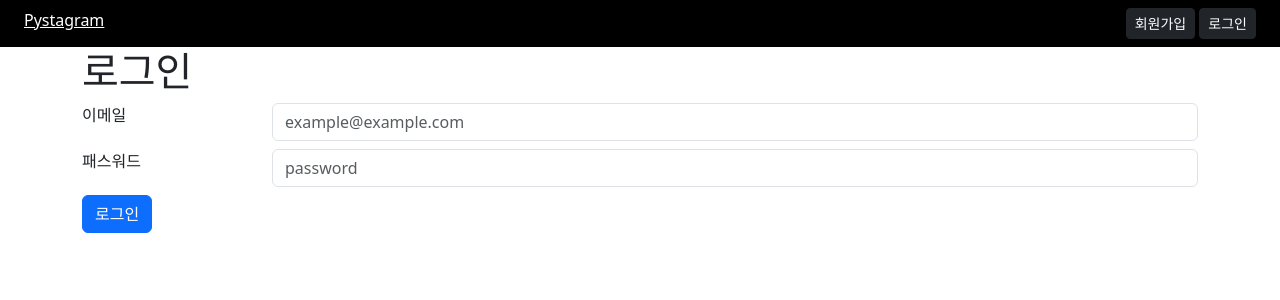
After one commit to SWWS97/13_django_vod, a Django app: page /login/ in a window 1280 px wide. The commit adds this page. Shown: the top 300 px of the page. Run offline with Django 5.2, Linux system fonts and the light colour scheme; some libraries are stand-ins or nearby versions.

Commit message:
add login/logout

```diff
--- a/pystagram/config/settings.py
+++ b/pystagram/config/settings.py
@@ -153,3 +153,6 @@ EMAIL_USE_TLS = True
 EMAIL_PORT = 587
 EMAIL_HOST_USER = SECRET["email"]["user"]
 EMAIL_HOST_PASSWORD = SECRET["email"]["password"]
+
+LOGIN_URL = "/login/"
+LOGOUT_REDIRECT_URL = "/"
--- a/pystagram/config/urls.py
+++ b/pystagram/config/urls.py
@@ -15,7 +15,8 @@ Including another URLconf
     2. Add a URL to urlpatterns:  path('blog/', include('blog.urls'))
 """
 from django.contrib import admin
-from django.urls import path
+from django.contrib.auth.views import LogoutView
+from django.urls import path, include
 from django.views.generic import TemplateView
 
 from member import views as member_views
@@ -24,6 +25,9 @@ urlpatterns = [
     path('admin/', admin.site.urls),
     # auth
     path("signup/", member_views.SignupView.as_view(), name="signup"),
+    path("login/", member_views.LoginView.as_view(), name="login"),
+    path("logout/", LogoutView.as_view(), name="logout"),
+    # path("accounts/", include("django.contrib.auth.urls")),
     path("verify/", member_views.verify_email, name="verify_email"),
     # path("signup/done/", TemplateView.as_view(template_name="auth/signup_done.html"),name="signup_done"),
 ]
--- a/pystagram/member/forms.py
+++ b/pystagram/member/forms.py
@@ -1,5 +1,5 @@
 from django import forms
-from django.contrib.auth import get_user_model
+from django.contrib.auth import get_user_model, authenticate
 from django.contrib.auth.forms import UserCreationForm
 
 User = get_user_model()
@@ -41,3 +41,49 @@ class SignupForm(UserCreationForm):
                 }
             )
         }
+
+class LoginForm(forms.Form):
+    email = forms.CharField(
+        label="이메일",
+        required=True,
+        widget=forms.EmailInput(
+            attrs={
+                "placeholder": "example@example.com",
+                "class": "form-control",
+            }
+        )
+    )
+
+    # PasswordInput: 비밀번호 입력할 때 ******* 처리
+    password = forms.CharField(
+        label="패스워드",
+        required=True,
+        widget=forms.PasswordInput(
+            attrs={
+                "placeholder": "password",
+                "class": "form-control",
+            }
+        )
+    )
+
+    def __init__(self, *args, **kwargs):
+        super().__init__(*args, **kwargs)
+        self.user = None
+
+
+    # def clean(): Form 클래스에서 전체 필드(여러 입력값)를 한 번에 검사할 때 실행되는 메서드
+    # 즉, email, password 둘 다 확인해야 할 때 clean()을 씀
+    # 로그인 시 입력된 email, password가 유효한지 검사(clean)
+    # 로그인 폼에서 사용자가 쓴 이메일/비밀번호가 맞는지 확인하고, 아직 인증되지 않은 계정이면 로그인 막기
+    # cleaned_data = super().clean(): 부모 클래스(forms.Form)의 clean()을 먼저 실행해서 사용자가 입력한 데이터를 기본 검증 후 가져옴
+    def clean(self):
+        cleaned_data = super().clean()
+        email = cleaned_data.get("email")
+        password = cleaned_data.get("password")
+        # authenticate() : DB 내부를 조회해서 해당 이메일/비밀번호로 로그인 가능한 유저가 있는지 확인
+        # 맞으면 User 객체 반환, 틀리면 None 반환
+        self.user = authenticate(email=email, password=password)
+        # 유저가 존재하긴 하지만 이메일 인증이 안 됐거나 비활성화된 계정
+        if not self.user.is_active:
+            raise forms.ValidationError("유저가 인증되지 않았습니다.")
+        return cleaned_data # 모든 검증이 끝났다면 정제(cleaned)된 데이터를 반환
--- a/pystagram/member/views.py
+++ b/pystagram/member/views.py
@@ -1,13 +1,13 @@
 from django.conf import settings
-from django.contrib.auth import get_user_model
+from django.contrib.auth import get_user_model, login
 from django.core import signing
 from django.core.signing import TimestampSigner, SignatureExpired
 from django.http import HttpResponseRedirect
 from django.shortcuts import render, get_object_or_404, redirect
-from django.urls import reverse_lazy, reverse
+from django.urls import reverse_lazy
 from django.views.generic import FormView
 
-from member.forms import SignupForm
+from member.forms import SignupForm, LoginForm
 from utils.email import send_email
 
 User = get_user_model()
@@ -78,3 +78,31 @@ def verify_email(request):
     # TODO: 나중에 Redirect 시키기
     # return redirect(reverse("login"))
     return render(request, "auth/email_verified_done.html", {"user": user})
+
+class LoginView(FormView):
+    template_name = "auth/login.html"
+    form_class = LoginForm
+    # TODO: 나중에 메인페이지로 Redirect 시키기
+    success_url = reverse_lazy("login")
+
+    def form_valid(self, form):
+        user = form.user
+        login(self.request, user)
+
+        next_page = self.request.GET.get("next")
+        if next_page:
+            return HttpResponseRedirect(next_page)
+
+        return HttpResponseRedirect(self.get_success_url())
+
+
+# 1️⃣ 사용자가 로그인 폼에서 이메일/비밀번호 입력
+# ↓
+# 2️⃣ LoginForm.clean() 실행 → DB에서 유저 존재 여부 확인
+# ↓
+# 3️⃣ 로그인 성공 시 self.user = user 로 저장
+# ↓
+# 4️⃣ 뷰(LoginView)에서 form.user 바로 꺼내서 로그인 처리
+#
+# 👉 즉, “한 번 DB에서 가져온 유저 정보를 다시 불러올 필요 없음”
+# 왜냐면 이미 form이 들고 있으니까 DB 쿼리 최소화 시킴
--- /dev/null
+++ b/pystagram/templates/auth/login.html
@@ -0,0 +1,9 @@
+{% extends "base.html" %}
+{% block content %}
+    <h1 class="title">로그인</h1>
+    <form method="POST">
+        {% csrf_token %}
+        {% include "include/form.html" %}
+    <button class="btn btn-primary">로그인</button>
+    </form>
+{% endblock %}
--- a/pystagram/templates/base.html
+++ b/pystagram/templates/base.html
@@ -7,6 +7,26 @@
     <link rel="stylesheet" href="{% static "css/bootstrap.css" %}">
 </head>
 <body>
+<nav class="d-flex justify-content-between py-2 px-4 bg-black text-white">
+    <div>
+{#  TODO: main 연결  #}
+        <a href="" class="text-decoration-non text-white">Pystagram</a>
+    </div>
+    <div class="text-end">
+        {% if request.user.is_authenticated %}
+            {{ request.user.nickname }}
+            <form action="{% url "logout" %}" method="post" class="d-inline ms-2">
+                {% csrf_token %}
+                <button class="btn btn-dark btn-sm">로그아웃</button>
+            </form>
+        {% else %}
+            <a class="btn btn-dark btn-sm" href="{% url "signup" %}">회원가입</a>
+            <a class="btn btn-dark btn-sm" href="{% url "login" %}">로그인</a>
+        {% endif %}
+    </div>
+</nav>
+
+
 <div class="container">
     {% block content %}{% endblock %}
 </div>
--- /dev/null
+++ b/pystagram/templates/include/form.html
@@ -0,0 +1,15 @@
+{% for field in form %}
+    <div class="form-group row mb-2">
+        <label class="form-label col-md-2" for="{{ field.auto_id }}">{{ field.label }}</label>
+        <div class="col-md-10">
+            {{ field }}
+        </div>
+
+        {% for error in field.errors %}
+            <span class="text-danger">{{ error }}</span>
+        {% endfor %}
+    </div>
+{% endfor %}
+{% for error in form.non_field_errors %}
+    <p class="text-danger">{{ error }}</p>
+{% endfor %}
```
Also changed, not shown: pystagram/templates/auth/signup.html (+1 -17 lines).
